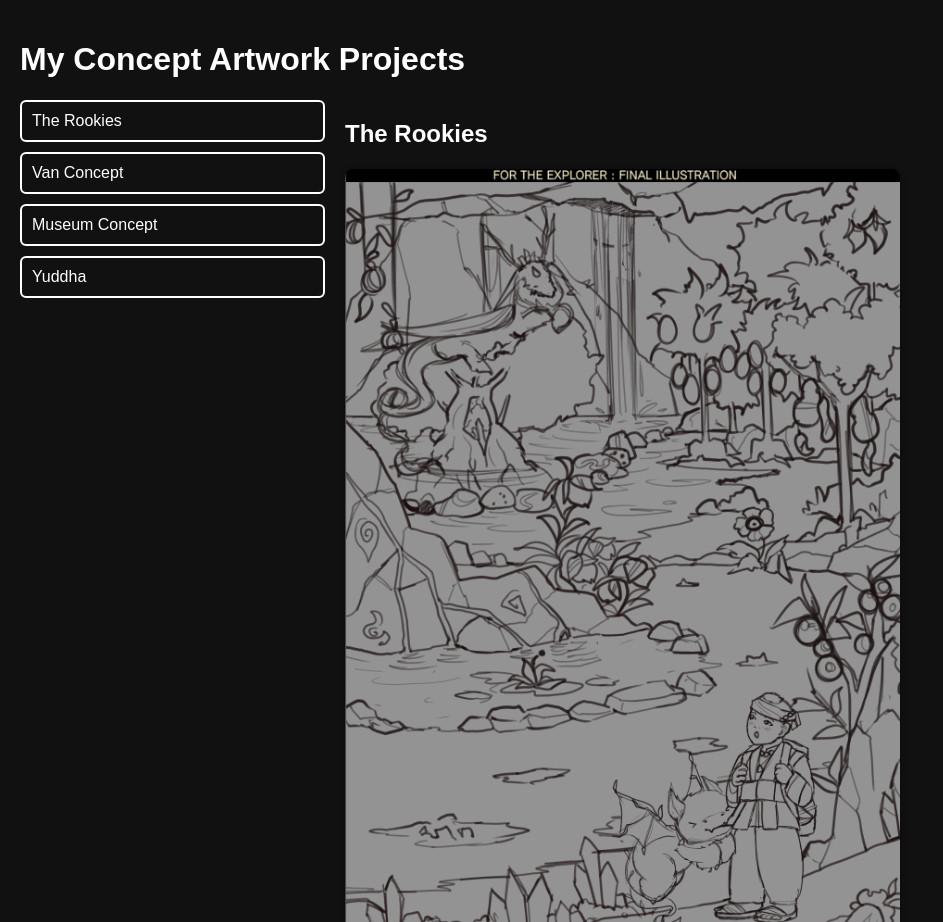
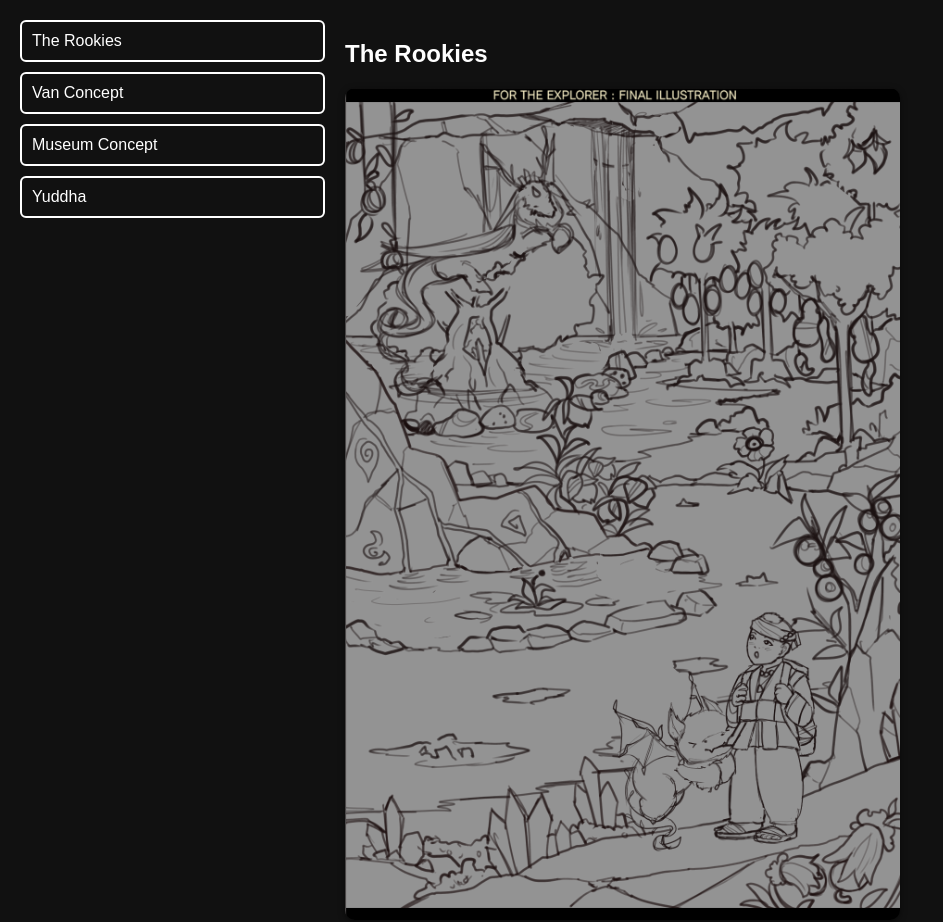
Before and after one commit to Wassabiii/ArtPortfolio, a plain HTML site: page index.html in a window 1280 px wide. Shown: the top 922 px of the page, without its empty margins (0-943 px from the left). Drawn offline with Linux system fonts and the light colour scheme.

Commit message:
Update index.html

```diff
--- a/index.html
+++ b/index.html
@@ -59,7 +59,7 @@
   </style>
 </head>
 <body>
-  <h1>My Concept Artwork Projects</h1>
+
   <div class="container">
     <!-- Left buttons -->
     <div class="sidebar">
```
